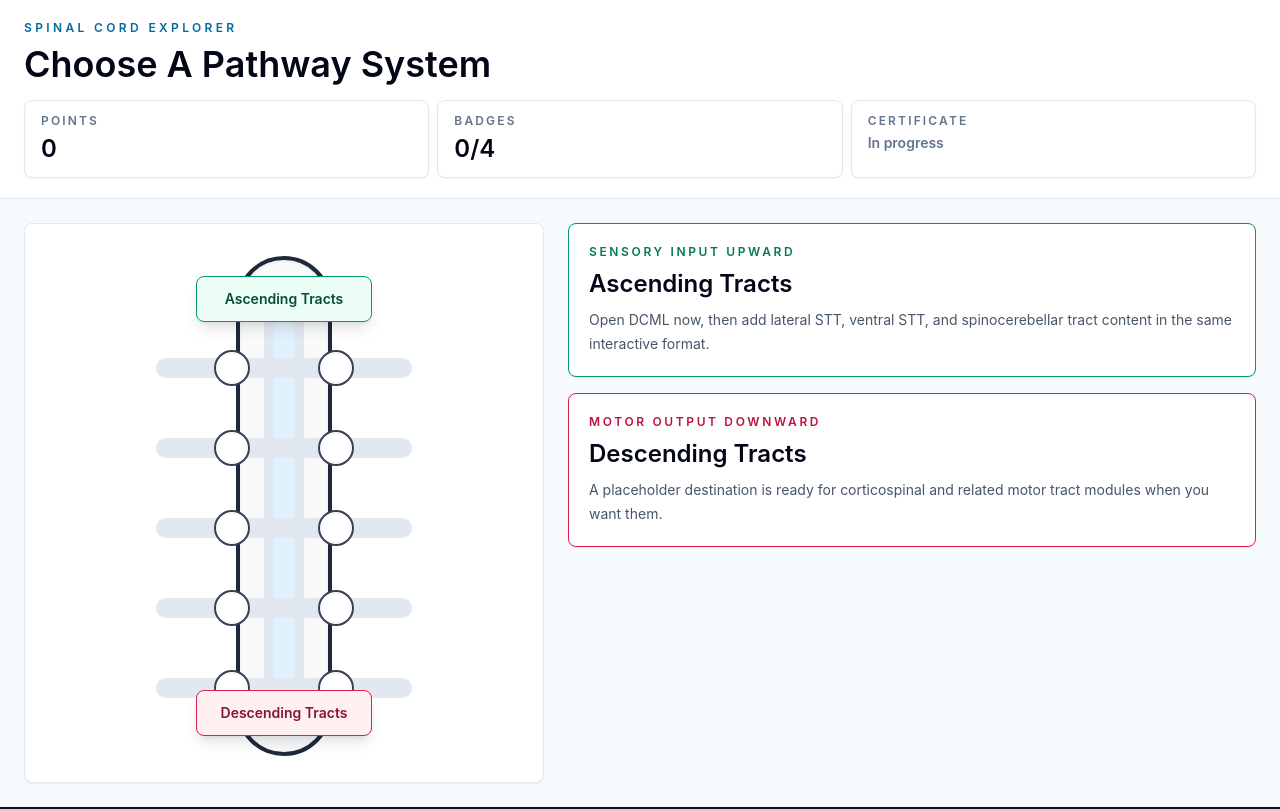
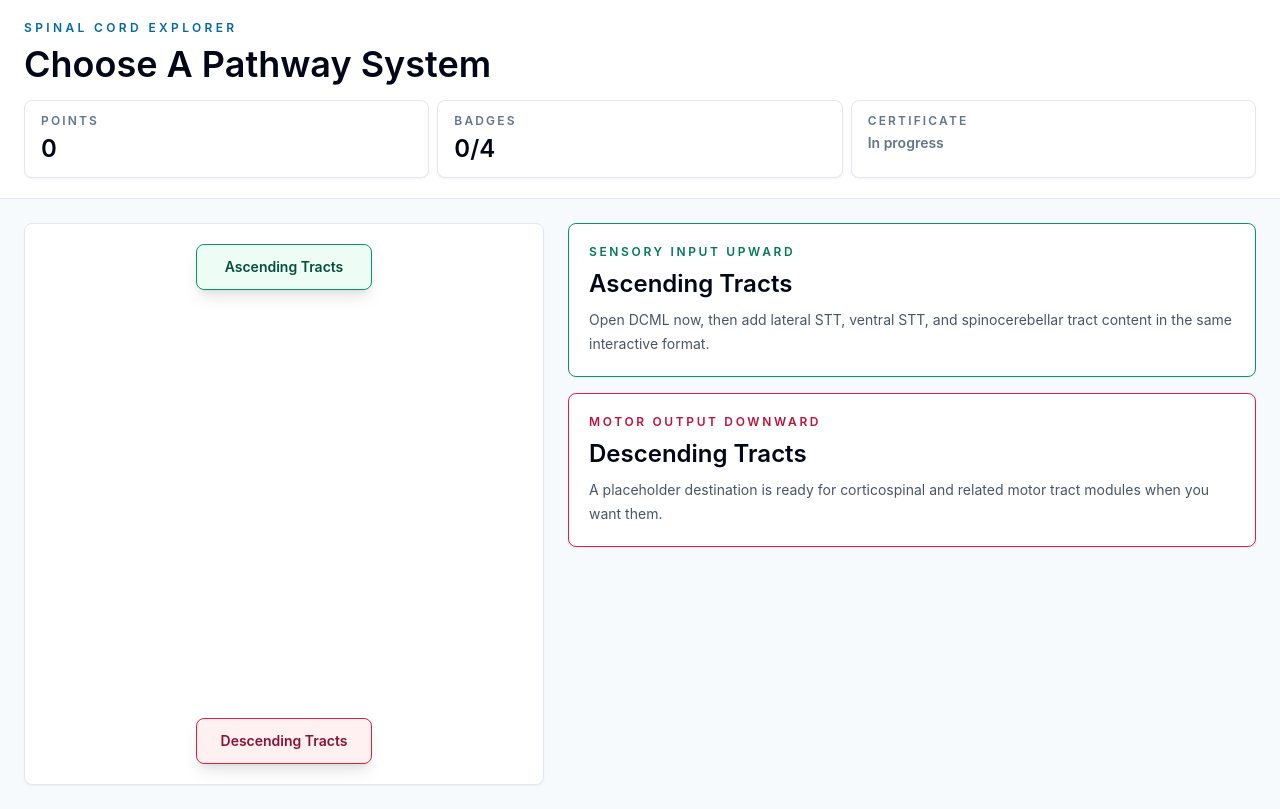
Before and after one commit to perjanya/spinal-cord-app, a React (Vite) app: page / in a window 1280 px wide. Built offline with nearby package versions, Linux system fonts and the light colour scheme.

Commit message:
Add Spline viewer to homepage

```diff
--- a/index.html
+++ b/index.html
@@ -8,6 +8,7 @@
       name="description"
       content="Interactive educational app for spinal cord ascending and descending tracts"
     />
+    <script type="module" src="https://unpkg.com/@splinetool/viewer@1.12.94/build/spline-viewer.js"></script>
   </head>
   <body class="bg-surface text-slate-100">
     <div id="root"></div>
--- a/src/App.jsx
+++ b/src/App.jsx
@@ -387,35 +387,25 @@ function LandingScreen({ onSelectDivision, progress }) {
       </header>
 
       <main className="mx-auto grid max-w-7xl gap-6 px-4 py-6 sm:px-6 lg:grid-cols-[minmax(320px,520px)_1fr]">
-        <section className="relative min-h-[560px] rounded-lg border border-slate-200 bg-white shadow-sm">
-          <div className="absolute inset-0 grid place-items-center p-8">
-            <div className="relative h-[500px] w-[260px]">
-              <div className="absolute left-1/2 top-0 h-full w-24 -translate-x-1/2 rounded-[48px] border-4 border-slate-800 bg-slate-50 shadow-inner" />
-              <div className="absolute left-1/2 top-8 h-[444px] w-10 -translate-x-1/2 rounded-full bg-slate-200" />
-              <div className="absolute left-1/2 top-16 h-[372px] w-5 -translate-x-1/2 rounded-full bg-sky-100" />
-              {['top-[72px]', 'top-[152px]', 'top-[232px]', 'top-[312px]', 'top-[392px]'].map((offset) => (
-                <div key={offset} className={`absolute left-1/2 ${offset} h-20 w-64 -translate-x-1/2`}>
-                  <div className="absolute left-1/2 top-1/2 h-5 w-full -translate-x-1/2 -translate-y-1/2 rounded-full bg-slate-200" />
-                  <div className="absolute left-[58px] top-1/2 h-9 w-9 -translate-y-1/2 rounded-full border-2 border-slate-700 bg-white" />
-                  <div className="absolute right-[58px] top-1/2 h-9 w-9 -translate-y-1/2 rounded-full border-2 border-slate-700 bg-white" />
-                </div>
-              ))}
+        <section className="relative min-h-[560px] overflow-hidden rounded-lg border border-slate-200 bg-white shadow-sm">
+          <spline-viewer
+            url="https://prod.spline.design/GVrlap4FGO1V3lj4/scene.splinecode"
+            className="block h-[560px] w-full"
+          />
           <button
             type="button"
             onClick={() => onSelectDivision('ascending')}
-                className="absolute left-1/2 top-5 z-10 w-44 -translate-x-1/2 rounded-lg border border-emerald-600 bg-emerald-50 px-4 py-3 text-sm font-semibold text-emerald-900 shadow-lg transition hover:-translate-y-0.5 hover:bg-emerald-100"
+            className="absolute left-1/2 top-5 z-10 w-44 -translate-x-1/2 rounded-lg border border-emerald-600 bg-emerald-50/95 px-4 py-3 text-sm font-semibold text-emerald-900 shadow-lg transition hover:-translate-y-0.5 hover:bg-emerald-100"
           >
             Ascending Tracts
           </button>
           <button
             type="button"
             onClick={() => onSelectDivision('descending')}
-                className="absolute bottom-5 left-1/2 z-10 w-44 -translate-x-1/2 rounded-lg border border-rose-600 bg-rose-50 px-4 py-3 text-sm font-semibold text-rose-900 shadow-lg transition hover:-translate-y-0.5 hover:bg-rose-100"
+            className="absolute bottom-5 left-1/2 z-10 w-44 -translate-x-1/2 rounded-lg border border-rose-600 bg-rose-50/95 px-4 py-3 text-sm font-semibold text-rose-900 shadow-lg transition hover:-translate-y-0.5 hover:bg-rose-100"
           >
             Descending Tracts
           </button>
-            </div>
-          </div>
         </section>
 
         <section className="grid content-start gap-4">
```
Lines whose indentation alone changed are shown as unchanged.
